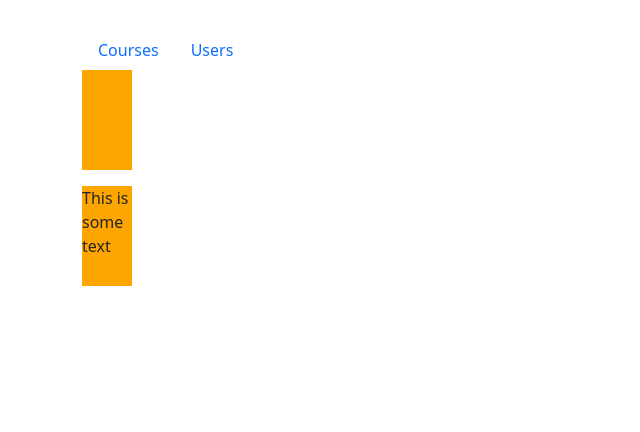
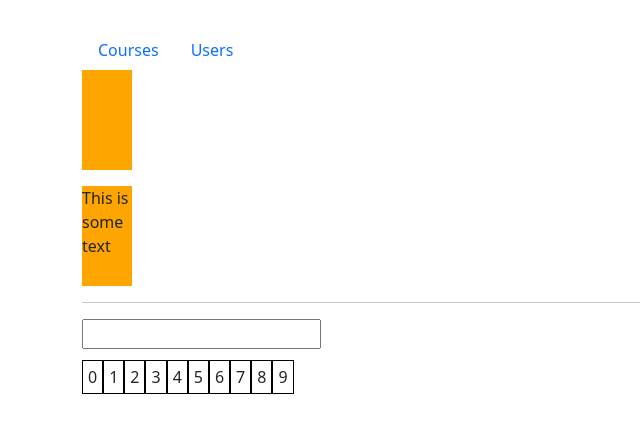
Before and after one commit to leelanarasimha/angular-animations, an Angular app: page /animation in a window 1280 px wide. Shown: the top 432 px of the page, without its empty margins (0-640 px from the left). Built offline with nearby package versions, Linux system fonts and the light colour scheme.

Commit message:
multi step transition

```diff
--- a/src/app/animation/animation.component.html
+++ b/src/app/animation/animation.component.html
@@ -7,3 +7,14 @@
 <p class="my-3" (click)="onParagraphClick()" [@clickedState]="paragraphState">
   This is some text
 </p>
+
+<hr />
+
+<input type="number" (input)="onNumberSelected($event)" />
+<div class="my-3">
+  <span
+    *ngFor="let i of [0, 1, 2, 3, 4, 5, 6, 7, 8, 9]"
+    [@numberState]="selectedNumber === i ? 'selected' : 'unselected'"
+    >{{ i }}</span
+  >
+</div>
--- a/src/app/animation/animation.component.ts
+++ b/src/app/animation/animation.component.ts
@@ -43,11 +43,36 @@
       transition('mousedown <=> clicked', animate(300)),
       transition('default <=> mousedown', animate(300)),
     ]),
+    trigger('numberState', [
+      state(
+        'unselected',
+        style({
+          border: '1px solid black',
+          padding: '5px',
+        })
+      ),
+      state(
+        'selected',
+        style({
+          border: '2px solid blue',
+          padding: '4px',
+          backgroundColor: 'lightblue',
+        })
+      ),
+      transition('unselected => selected', [
+        style({
+          border: '2px solid black',
+          padding: '4px',
+        }),
+        animate(300),
+      ]),
+    ]),
   ],
 })
 export class AnimationComponent {
   clickInfo = 'default';
   paragraphState = 'default';
+  selectedNumber!: number;
 
   ngOnInit() {}
 
@@ -64,4 +89,8 @@
       this.paragraphState = 'mousedown';
     }, 3000);
   }
+
+  onNumberSelected(event: Event) {
+    this.selectedNumber = +(<HTMLInputElement>event.target).value;
+  }
 }
```
